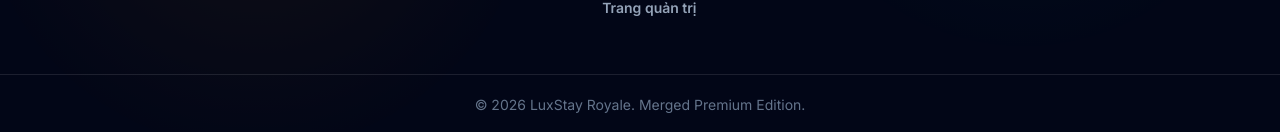
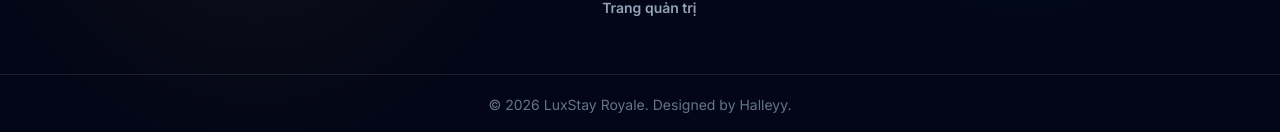
Before and after one commit to traihohuu85-code/luxstay-royale, a React (Vite) app in the folder frontend/: page / in a window 1280 px wide. Shown: the part 1684-1816 px from the top of the page. Built offline with nearby package versions, Linux system fonts and the light colour scheme; no server answers.

Commit message:
Remove default admin login111

```diff
--- a/frontend/src/components/client/Footer.jsx
+++ b/frontend/src/components/client/Footer.jsx
@@ -27,7 +27,7 @@ export default function Footer() {
           </div>
         </div>
       </div>
-      <div className="relative border-t border-white/10 py-5 text-center text-sm text-slate-500">© 2026 LuxStay Royale. Merged Premium Edition.</div>
+      <div className="relative border-t border-white/10 py-5 text-center text-sm text-slate-500">© 2026 LuxStay Royale. Designed by Halleyy.</div>
     </footer>
   );
 }
```
